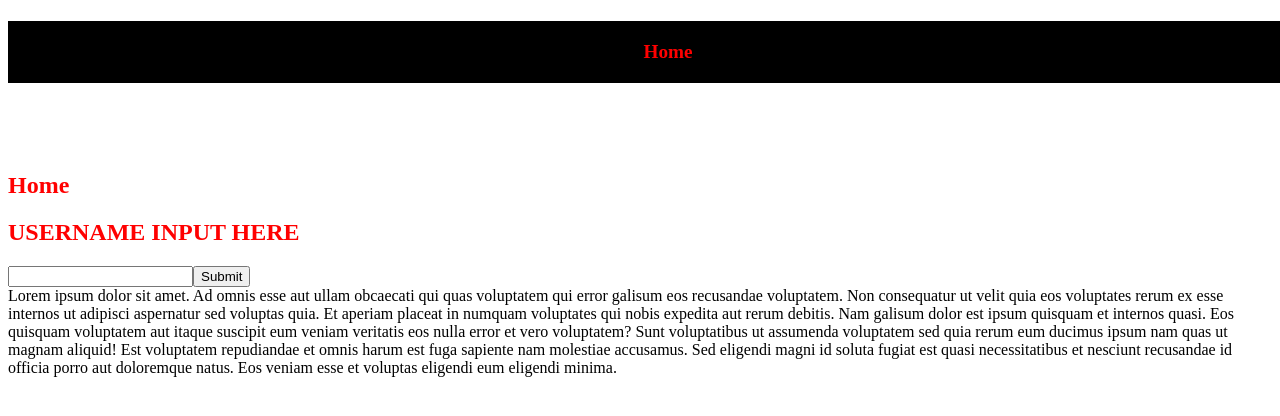
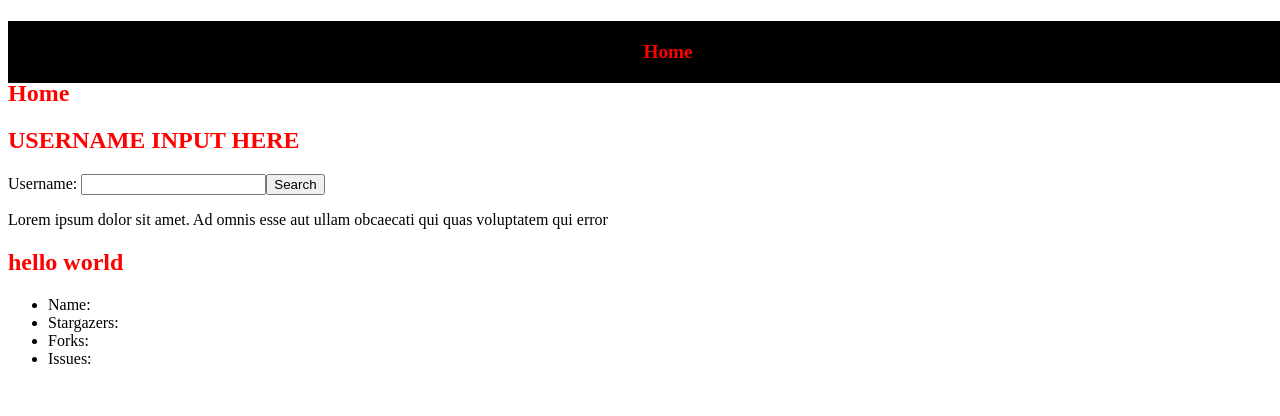
Before and after one commit to Phil99fp/GitPub, a React app: page / in a window 1280 px wide. Shown: the top 416 px of the page. Built offline with nearby package versions, Linux system fonts and the light colour scheme.

Commit message:
return github info functional

```diff
--- a/src/App.css
+++ b/src/App.css
@@ -5,3 +5,10 @@ h1 {
 html {
   scroll-behavior: smooth;
 }
+
+
+.test {
+  background-color: red;
+  width: 100px;
+
+}
--- /dev/null
+++ b/src/actions/index.js
@@ -0,0 +1,30 @@
+import axios from "axios";
+
+export const getResult = (searchTerm) => {
+  return async () => {
+    try {
+      const githubInfo = await fetchGit(searchTerm);
+      console.log("hello")
+      return(githubInfo)
+    } catch (err) {
+      console.warn(err.message);
+    }
+  };
+};
+
+// Helpers
+const fetchGit = async (searchTerm) => {
+  try {
+      const { data } = await axios.get(
+        `https://api.github.com/users/${searchTerm}/repos`
+      );
+      console.log("yoooo");
+      return data;
+
+  } catch (err) {
+    if (data.status === 404) {
+      throw Error("That's not a valid username!");
+    }
+    throw new Error(err.message);
+  }
+};
--- /dev/null
+++ b/src/components/Repo/index.js
@@ -0,0 +1,54 @@
+import React from "react"
+
+
+
+const Repo = ({user, results}) => {
+
+  // const resultsCard = ({eachRepos}) => {
+  //   const {id, name} = eachRepos
+  //    return <h1> {eachRepo.name}</h1>
+  // }
+
+  const displayResults = results.map((eachRepo) => {
+
+
+  return (
+    <div >
+      <ul >
+        <li > Name: {eachRepo.name}</li>
+        <li >
+
+          Stargazers: {eachRepo.stargazers_count}
+        </li>
+        <li > Forks: {eachRepo.forks_count}</li>
+        <li > Issues: {eachRepo.open_issues}</li>
+      </ul>
+    </div>
+  );
+
+})
+
+
+
+
+
+
+  return (
+    <>
+
+
+        <div>
+          <h1> hello world</h1>
+          <div >
+            {displayResults}
+          </div>
+        </div>
+
+    </>
+  );
+}
+
+export default Repo
+
+
+// name, forks, stargazers, issue count
--- a/src/components/Search/index.js
+++ b/src/components/Search/index.js
@@ -1,28 +1,64 @@
 import React, { useState } from "react";
-import { useSelector, useDispatch } from "react-redux";
+import { getResult } from "../../actions";
+
 
 const Search = () => {
-  // const dispatch = useDispatch();
+  const [username, setUsername] = useState("");
 
-  // const handleThing = () => {
-  //   dispatch(addThing(textInput));
-  //   setTextInput("");
-  // };
+  const getResult = (searchTerm) => {
+    return async () => {
+      try {
+        const githubInfo = await fetchGit(searchTerm);
+        console.log("hello");
+        return githubInfo;
+      } catch (err) {
+        console.warn(err.message);
+      }
+    };
+  };
 
-  const [textInput, setTextInput] = useState("");
+  const fetchGit = async (searchTerm) => {
+    try {
+      const { data } = await axios.get(
+        `https://api.github.com/users/${searchTerm}/repos`
+      );
+      console.log("yoooo");
+      return data;
+    } catch (err) {
+      if (data.status === 404) {
+        throw Error("That's not a valid username!");
+      }
+      throw new Error(err.message);
+    }
+  };
 
-  const handleInput = (e) => {
-    setTextInput(e.target.value);
+
+
+
+  const handleSubmit = (e) => {
+    e.preventDefault();
+    getResult(username);
+    console.log(getResult(username));
+    //setUsername('')
+  };
+
+  const updateInput = (e) => {
+    const input = e.target.value;
+    setUsername(input);
   };
 
   return (
-    <form onSubmit={(e) => e.preventDefault()}>
-      <input type="text" value={textInput} onChange={handleInput}></input>
-      <button type="submit">
-        Submit
-      </button>
+    <form role="form" onSubmit={handleSubmit}>
+      <label htmlFor="usernameSearch">Username: </label>
+      <input
+        id="usernameSearch"
+        role="username"
+        type="text" value = {username}
+        onChange={updateInput}
+      />
+      <input type="submit" value="Search" />
     </form>
   );
-}
+};
 
 export default Search;
--- a/src/components/index.js
+++ b/src/components/index.js
@@ -1 +1,2 @@
 export { default as Search } from "./Search";
+export { default as Repo } from "./Repo";
--- a/src/pages/Home/index.js
+++ b/src/pages/Home/index.js
@@ -1,38 +1,115 @@
-import React from "react";
-import { Search } from "../../components";
+import React, {useEffect, useState} from "react";
+import { Search, Repo } from "../../components";
+import { useSelector, useDispatch } from "react-redux";
+import { getResult } from "../../actions";
+import axios from 'axios'
 
 
 function Home() {
+  const [username, setUsername] = useState("");
+  const [repos, setRepos] = useState([{name: ""}]);
+
+  // const getResult = (searchTerm) => {
+  //   return async () => {
+  //     try {
+  //       console.log("anything")
+  //       const githubInfo = await axios(
+  //       `https://api.github.com/users/${searchTerm}/repos`)
+  //       console.log("hello");
+  //       setRepo(githubInfo.data)
+  //       console.log(repo.data)
+  //     } catch (err) {
+  //       console.warn(err.message);
+  //     }
+  //   };
+  // };
+
+
+
+
+
+  const handleSubmit = (async (e) => {
+    e.preventDefault();
+
+        console.log("anything")
+        const githubInfo = await axios(
+        "https://api.github.com/users/"+username+"/repos")
+        console.log("hello");
+        console.log(githubInfo.data);
+
+        setRepos(githubInfo.data)
+
+        console.log(repos)
+
+    //setUsername('')
+  })
+
+  const updateInput = (e) => {
+    const input = e.target.value;
+    setUsername(input);
+  };
+
+
+
+
+
+
   return (
     <>
       <section>
-        <br></br>
-        <br></br>
-        <br></br>
-        <br></br>
         <h1>Home</h1>
+
+        <h1>USERNAME INPUT HERE</h1>
+        {/* <Search /> */}
+        <form role="form" onSubmit={handleSubmit}>
+          <label htmlFor="usernameSearch">Username: </label>
+          <input
+            id="usernameSearch"
+            role="username"
+            type="text"
+            value={username}
+            onChange={updateInput}
+          />
+          <input type="submit" value="Search" />
+        </form>
+
         <p>
-          <h1>USERNAME INPUT HERE</h1>
-          <Search/>
-
           Lorem ipsum dolor sit amet. Ad omnis esse aut ullam obcaecati qui quas
-          voluptatem qui error galisum eos recusandae voluptatem. Non
-          consequatur ut velit quia eos voluptates rerum ex esse internos ut
-          adipisci aspernatur sed voluptas quia. Et aperiam placeat in numquam
-          voluptates qui nobis expedita aut rerum debitis. Nam galisum dolor est
-          ipsum quisquam et internos quasi. Eos quisquam voluptatem aut itaque
-          suscipit eum veniam veritatis eos nulla error et vero voluptatem? Sunt
-          voluptatibus ut assumenda voluptatem sed quia rerum eum ducimus ipsum
-          nam quas ut magnam aliquid! Est voluptatem repudiandae et omnis harum
-          est fuga sapiente nam molestiae accusamus. Sed eligendi magni id
-          soluta fugiat est quasi necessitatibus et nesciunt recusandae id
-          officia porro aut doloremque natus. Eos veniam esse et voluptas
-          eligendi eum eligendi minima.
+          voluptatem qui error
         </p>
-
+        <Repo user= {username} results={repos} />
       </section>
     </>
   );
 }
 
+
 export default Home;
+
+
+// const dispatch = useDispatch();
+  //  const search = (searchTerm) => dispatch(getResult(searchTerm));
+
+  // const [ github, setGithub ] = useState("");
+
+  // const [statusMessage, setStatusMessage] = useState("Loading");
+
+
+  // useEffect(() => {
+  //   const fetchGithub = async () => {
+  //     setStatusMessage("Loading");
+  //     try {
+  //       let { data } = await axios.get(
+  //         `https://api.github.com/users/phil99fp/repos`
+  //       );
+  //       console.log(data)
+  //       setGithub(data[0])
+  //       setStatusMessage("");
+  //     } catch (err) {
+  //       console.warn(err);
+  //       setStatusMessage(`Oops there\'s been an issue! ${err.message}`);
+  //     }
+  //   };
+  //   fetchGithub();
+  // }, []);
+  // console.log(github)
```
